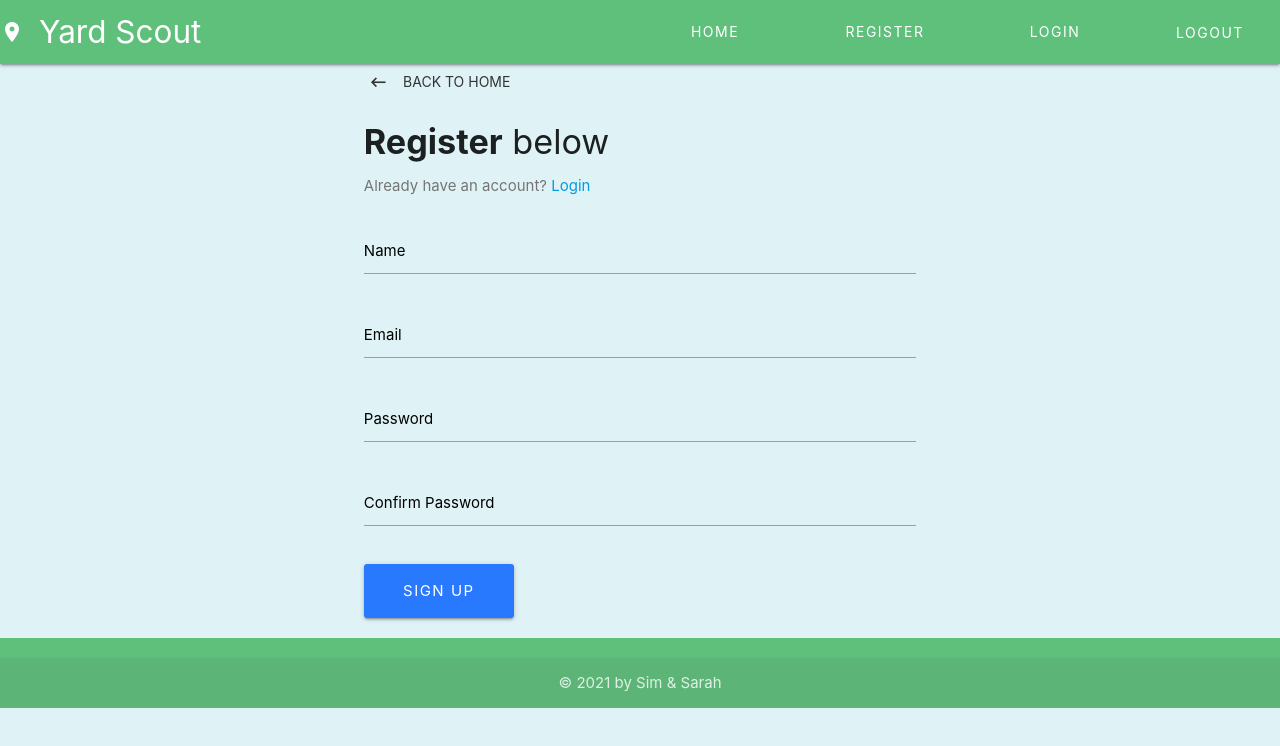
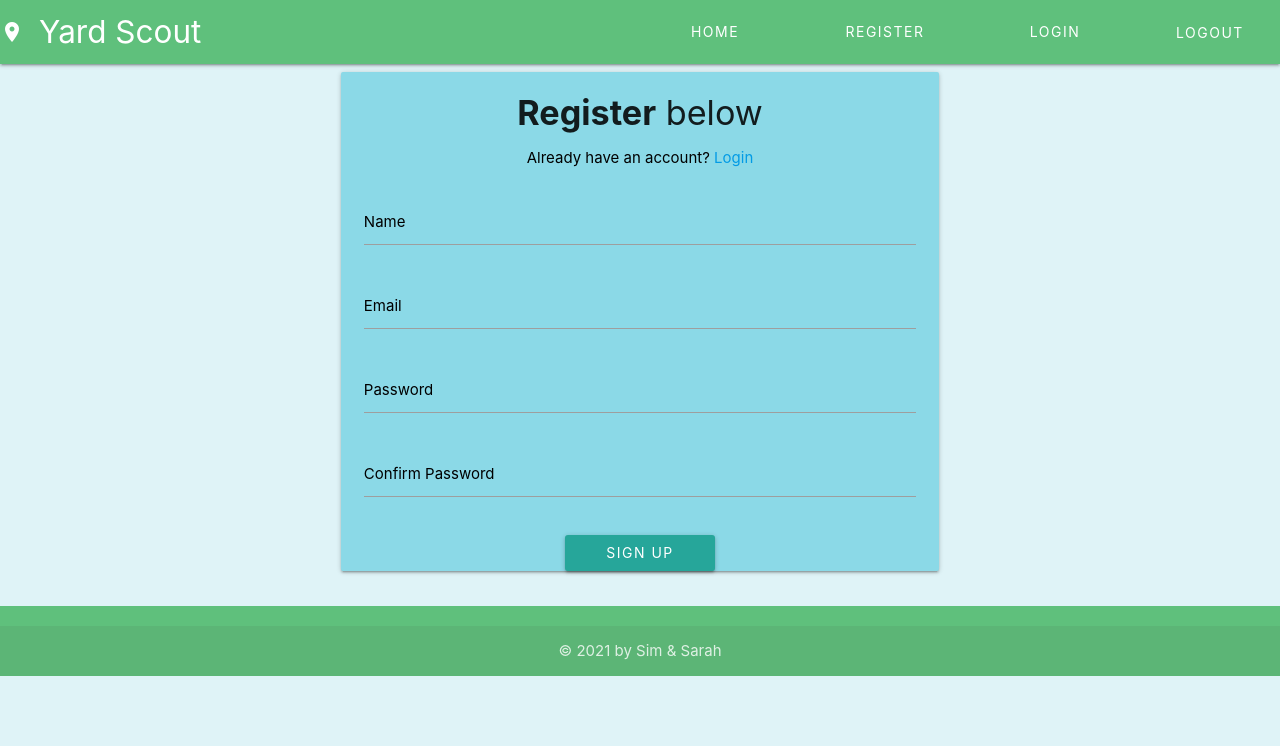
Before and after one commit to simk2020/Project-3, a React (Create React App) app in the folder client/: page /register in a window 1280 px wide. Shown: the top 746 px of the page. Built offline with nearby package versions, Linux system fonts and the light colour scheme; what google-maps-react would draw is missing.

Commit message:
styling for register page

```diff
--- a/client/src/components/pages/Register.js
+++ b/client/src/components/pages/Register.js
@@ -35,15 +35,15 @@ const Register = props => {
   return (
     <div className="container">
       <div className="row">
-        <div className="col s8 offset-s2">
-          <Link to="/" className="btn-flat waves-effect">
+        <div className="card-panel col s8 offset-s2">
+          {/* <Link to="/" className="btn-flat waves-effect">
             <i className="material-icons left">keyboard_backspace</i> Back to home
-          </Link>
-          <div className="col s12" style={{ paddingLeft: '11.250px' }}>
+          </Link> */}
+          <div className="col s12 center-align" style={{ paddingLeft: '11.250px' }}>
             <h4>
               <b>Register</b> below
             </h4>
-            <p className="grey-text text-darken-1">
+            <p className="black-text text-darken-1">
               Already have an account? <Link to="/login">Login</Link>
             </p>
           </div>
@@ -72,8 +72,8 @@ const Register = props => {
               <label htmlFor="password2">Confirm Password</label>
               <span className="red-text">{errors.password2}</span>
             </div>
-            <div className="col s12" style={{ paddingLeft: '11.250px' }}>
-              <button className="btn btn-large waves-effect waves-light hoverable blue accent-3" style={{
+            <div className="col s12 center-align" style={{ paddingLeft: '11.250px' }}>
+              <button className="btn btn waves-effect waves-light" style={{
                 width: '150px',
                 borderRadius: '3px',
                 letterSpacing: '1.5px',
```
